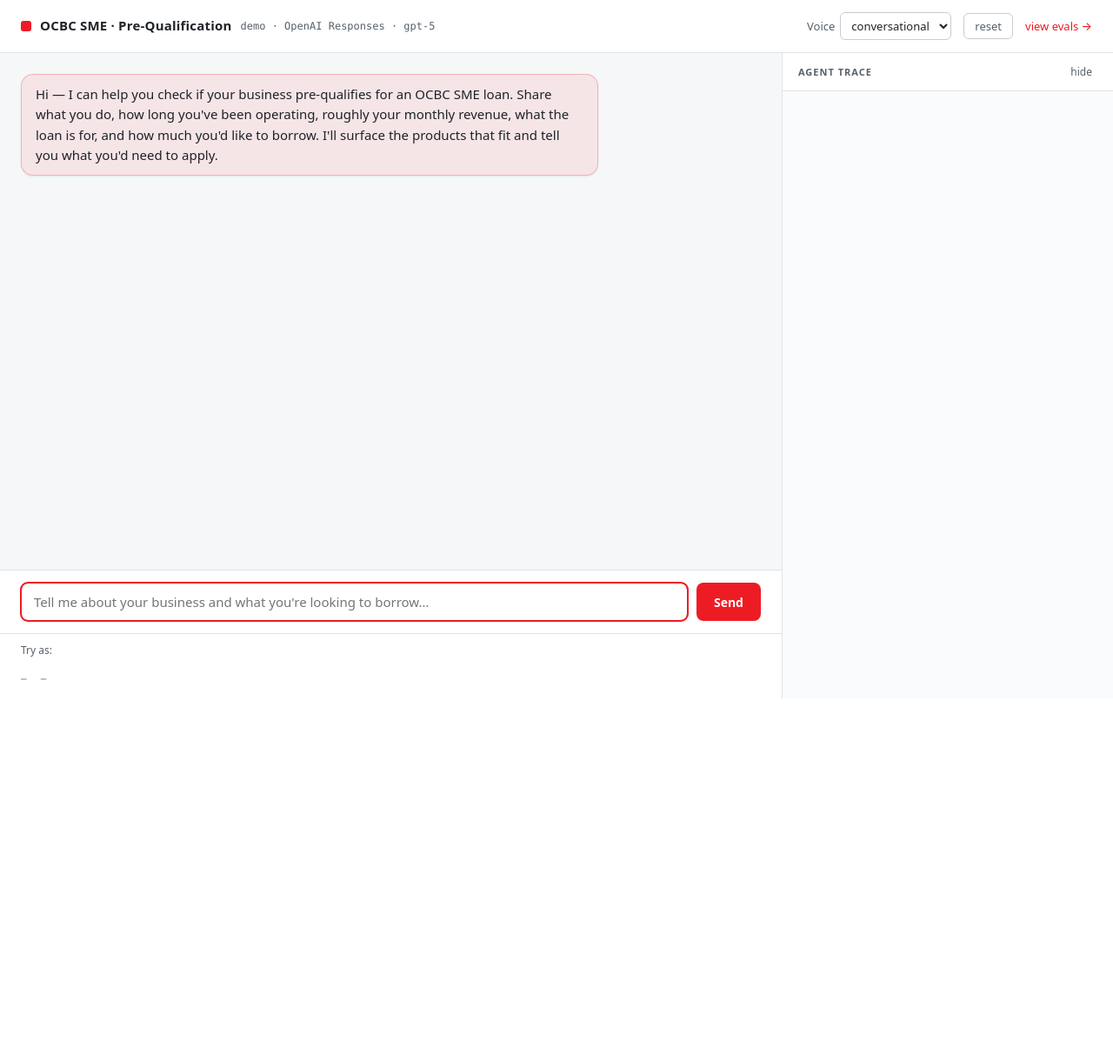
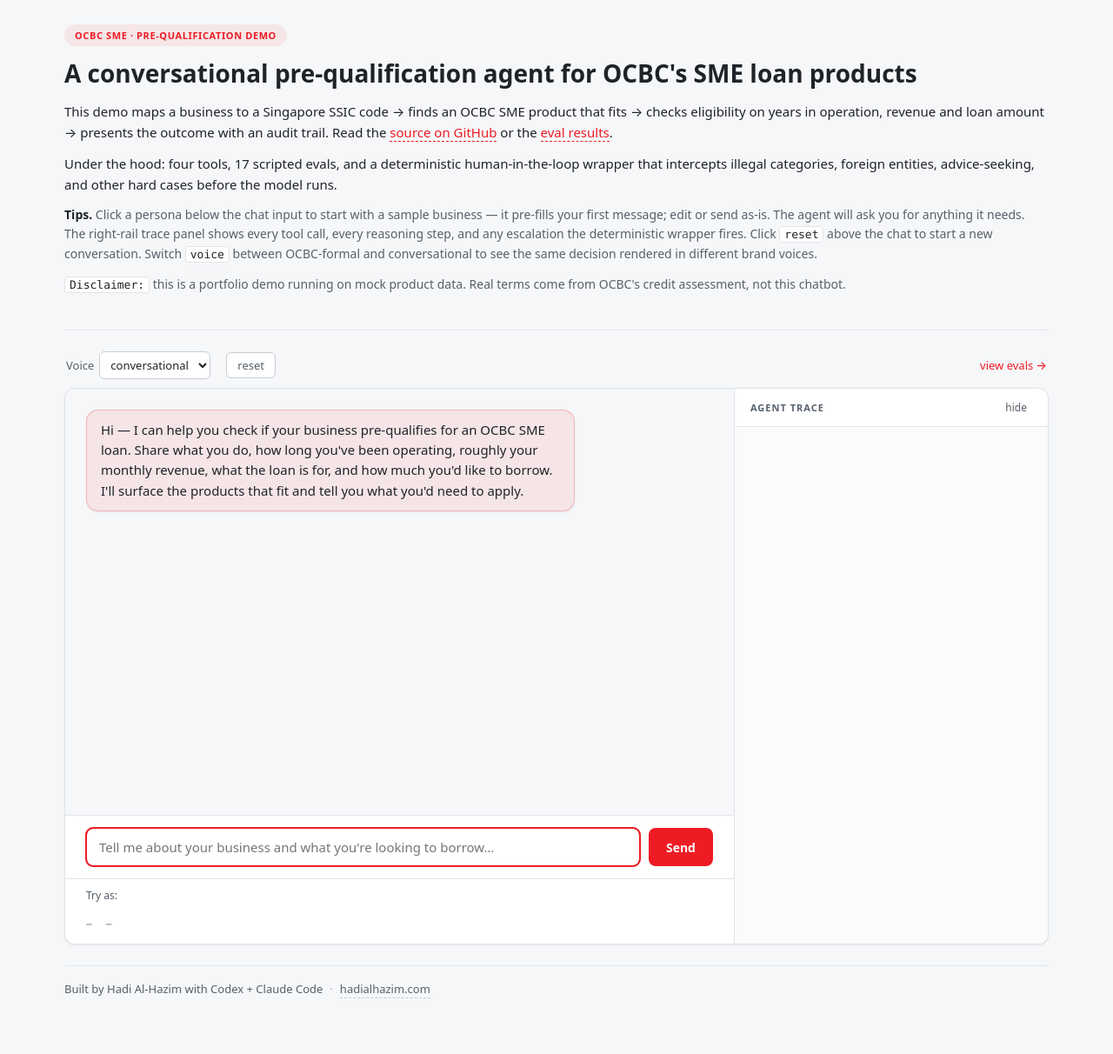
Before and after one commit to alhazjm/ocbc-sme-prequal, a Python web app: template templates/index.html in a window 1280 px wide. Shown: the whole page at 87% size. Before the commit the page ends 803 px from the top, so only its background shows below. Run offline with Jinja, Linux system fonts and the light colour scheme; the template is opened without the code that fills it, so the values that code supplies are empty.

Commit message:
Refresh landing UI: intro section, control bar, footer
- Replace top header strip with a centred intro: chip + h1 + arrow-flow
  paragraph + under-the-hood line + tips + disclaimer.
- Move Voice / reset / view evals into a slim control bar above the chat card.
- Constrain main to a 640px chat card with rounded border + shadow instead
  of viewport-100vh, so the chat no longer dominates the page.
- Add page footer with attribution and a link to hadialhazim.com.
- Update brand-tag wording in the headless metadata area.

```diff
--- a/static/styles.css
+++ b/static/styles.css
@@ -21,7 +21,7 @@
 
 * { box-sizing: border-box; }
 
-html, body { height: 100%; }
+html, body { min-height: 100%; }
 body {
   margin: 0;
   background: var(--bg);
@@ -31,24 +31,67 @@ body {
   line-height: 1.55;
 }
 
-header {
-  display: flex;
-  justify-content: space-between;
-  align-items: center;
-  padding: 14px 24px;
-  border-bottom: 1px solid var(--border);
-  background: var(--panel);
+.page {
+  max-width: 1180px;
+  margin: 0 auto;
+  padding: 28px 24px 64px;
 }
 
-.brand { display: flex; align-items: center; gap: 10px; }
-.logo-dot {
-  width: 12px; height: 12px; border-radius: 3px;
-  background: var(--accent);
+.intro {
+  margin-bottom: 24px;
+  padding-bottom: 28px;
+  border-bottom: 1px solid var(--border);
 }
-.brand-name { font-weight: 600; letter-spacing: 0.2px; color: var(--text); }
-.brand-tag { color: var(--muted); font-size: 12px; font-family: var(--mono); }
+.intro .chip {
+  display: inline-block;
+  background: var(--accent-soft);
+  color: var(--accent);
+  font-size: 11px;
+  font-weight: 600;
+  letter-spacing: 0.6px;
+  text-transform: uppercase;
+  padding: 4px 12px;
+  border-radius: 999px;
+  margin-bottom: 14px;
+}
+.intro h1 {
+  margin: 0 0 14px;
+  font-size: 28px;
+  line-height: 1.25;
+  font-weight: 700;
+  color: var(--text);
+}
+.intro p {
+  margin: 0 0 12px;
+  color: var(--text);
+  line-height: 1.6;
+  font-size: 15px;
+}
+.intro p.tips {
+  color: var(--muted);
+  font-size: 14px;
+}
+.intro p.tips strong { color: var(--text); }
+.intro p.tips em { font-style: normal; font-family: var(--mono); font-size: 13px; background: var(--panel); padding: 1px 5px; border: 1px solid var(--border); border-radius: 4px; color: var(--text); }
+.intro a {
+  color: var(--accent);
+  text-decoration: none;
+  border-bottom: 1px dashed var(--accent);
+}
+.intro a:hover { background: var(--accent-soft); }
 
-.controls { display: flex; align-items: center; gap: 14px; }
+/* Control bar that sits just above the chat card (voice, reset, view evals).
+   Replaces the old top header strip. */
+.chat-controls {
+  display: flex;
+  align-items: center;
+  gap: 14px;
+  margin-bottom: 10px;
+  padding: 0 2px;
+}
+.chat-controls .voice { margin-right: 4px; }
+.chat-controls .evals-link { margin-left: auto; }
+
 .voice { display: flex; align-items: center; gap: 6px; color: var(--muted); font-size: 13px; }
 .voice select {
   background: var(--panel);
@@ -82,10 +125,14 @@ header {
 
 main {
   display: grid;
-  grid-template-columns: minmax(0, 1fr) 380px;
-  height: calc(100vh - 58px);
+  grid-template-columns: minmax(0, 1fr) 360px;
+  height: 640px;
   min-height: 0;
   overflow: hidden;
+  background: var(--panel);
+  border: 1px solid var(--border);
+  border-radius: 12px;
+  box-shadow: var(--shadow);
 }
 main.collapsed { grid-template-columns: minmax(0, 1fr) 30px; }
 
@@ -96,6 +143,9 @@ main.collapsed { grid-template-columns: minmax(0, 1fr) 30px; }
   min-width: 0;
   min-height: 0;
   background: var(--bg);
+  border-top-left-radius: 12px;
+  border-bottom-left-radius: 12px;
+  overflow: hidden;
 }
 
 .messages {
@@ -400,6 +450,9 @@ main.collapsed { grid-template-columns: minmax(0, 1fr) 30px; }
   flex-direction: column;
   min-width: 0;
   min-height: 0;
+  border-top-right-radius: 12px;
+  border-bottom-right-radius: 12px;
+  overflow: hidden;
 }
 .trace-header {
   flex: 0 0 auto;
@@ -609,8 +662,31 @@ body.conversation-locked #input::placeholder {
   color: var(--muted);
 }
 
+/* Page footer — small attribution row below the chat card */
+.page-footer {
+  display: flex;
+  flex-wrap: wrap;
+  align-items: center;
+  gap: 8px;
+  margin-top: 24px;
+  padding-top: 16px;
+  border-top: 1px solid var(--border);
+  font-size: 13px;
+  color: var(--muted);
+}
+.page-footer a {
+  color: var(--muted);
+  text-decoration: none;
+  border-bottom: 1px dashed var(--border-strong);
+}
+.page-footer a:hover { color: var(--accent); border-bottom-color: var(--accent); }
+.page-footer .sep { opacity: 0.5; }
+
 @media (max-width: 900px) {
-  main { grid-template-columns: 1fr; height: auto; min-height: calc(100vh - 58px); overflow: visible; }
-  .chat { min-height: 60vh; }
-  .trace { border-top: 1px solid var(--border); max-height: 50vh; }
+  .page { padding: 20px 16px 48px; }
+  .intro h1 { font-size: 22px; }
+  .chat-controls { flex-wrap: wrap; }
+  main { grid-template-columns: 1fr; height: auto; overflow: visible; }
+  .chat { min-height: 60vh; border-right: 0; border-bottom: 1px solid var(--border); border-radius: 12px 12px 0 0; }
+  .trace { max-height: 50vh; border-radius: 0 0 12px 12px; }
 }
--- a/templates/index.html
+++ b/templates/index.html
@@ -7,13 +7,39 @@
   <link rel="stylesheet" href="/static/styles.css" />
 </head>
 <body>
-  <header>
-    <div class="brand">
-      <span class="logo-dot"></span>
-      <span class="brand-name">OCBC SME · Pre-Qualification</span>
-      <span class="brand-tag">demo · OpenAI Responses · gpt-5</span>
-    </div>
-    <div class="controls">
+  <div class="page">
+    <section class="intro">
+      <span class="chip">OCBC SME · pre-qualification demo</span>
+      <h1>A conversational pre-qualification agent for OCBC's SME loan products</h1>
+      <p>
+        This demo maps a business to a Singapore SSIC code
+        → finds an OCBC SME product that fits
+        → checks eligibility on years in operation, revenue and loan amount
+        → presents the outcome with an audit trail.
+        Read the <a href="https://github.com/alhazjm/ocbc-sme-prequal" target="_blank" rel="noopener">source on GitHub</a>
+        or the <a href="/evals" target="_blank" rel="noopener">eval results</a>.
+      </p>
+      <p>
+        Under the hood: four tools, 17 scripted evals, and a deterministic human-in-the-loop
+        wrapper that intercepts illegal categories, foreign entities, advice-seeking, and other
+        hard cases before the model runs.
+      </p>
+      <p class="tips">
+        <strong>Tips.</strong>
+        Click a persona below the chat input to start with a sample business — it pre-fills your
+        first message; edit or send as-is. The agent will ask you for anything it needs. The
+        right-rail trace panel shows every tool call, every reasoning step, and any escalation the
+        deterministic wrapper fires. Click <em>reset</em> above the chat to start a new conversation.
+        Switch <em>voice</em> between OCBC-formal and conversational to see the same decision
+        rendered in different brand voices.
+      </p>
+      <p class="tips">
+        <em>Disclaimer:</em> this is a portfolio demo running on mock product data. Real terms come
+        from OCBC's credit assessment, not this chatbot.
+      </p>
+    </section>
+
+    <div class="chat-controls">
       <label class="voice">
         <span>Voice</span>
         <select id="voice">
@@ -24,7 +50,6 @@
       <button id="reset" type="button" title="Start a new conversation">reset</button>
       <a href="/evals" target="_blank" rel="noopener" class="evals-link">view evals →</a>
     </div>
-  </header>
 
     <main>
       <section class="chat">
@@ -57,6 +82,13 @@
       </aside>
     </main>
 
+    <footer class="page-footer">
+      <span>Built by Hadi Al-Hazim with Codex + Claude Code</span>
+      <span class="sep">·</span>
+      <a href="https://hadialhazim.com" target="_blank" rel="noopener">hadialhazim.com</a>
+    </footer>
+  </div>
+
   <script src="/static/chat.js"></script>
 </body>
 </html>
```
Lines whose indentation alone changed are shown as unchanged.
